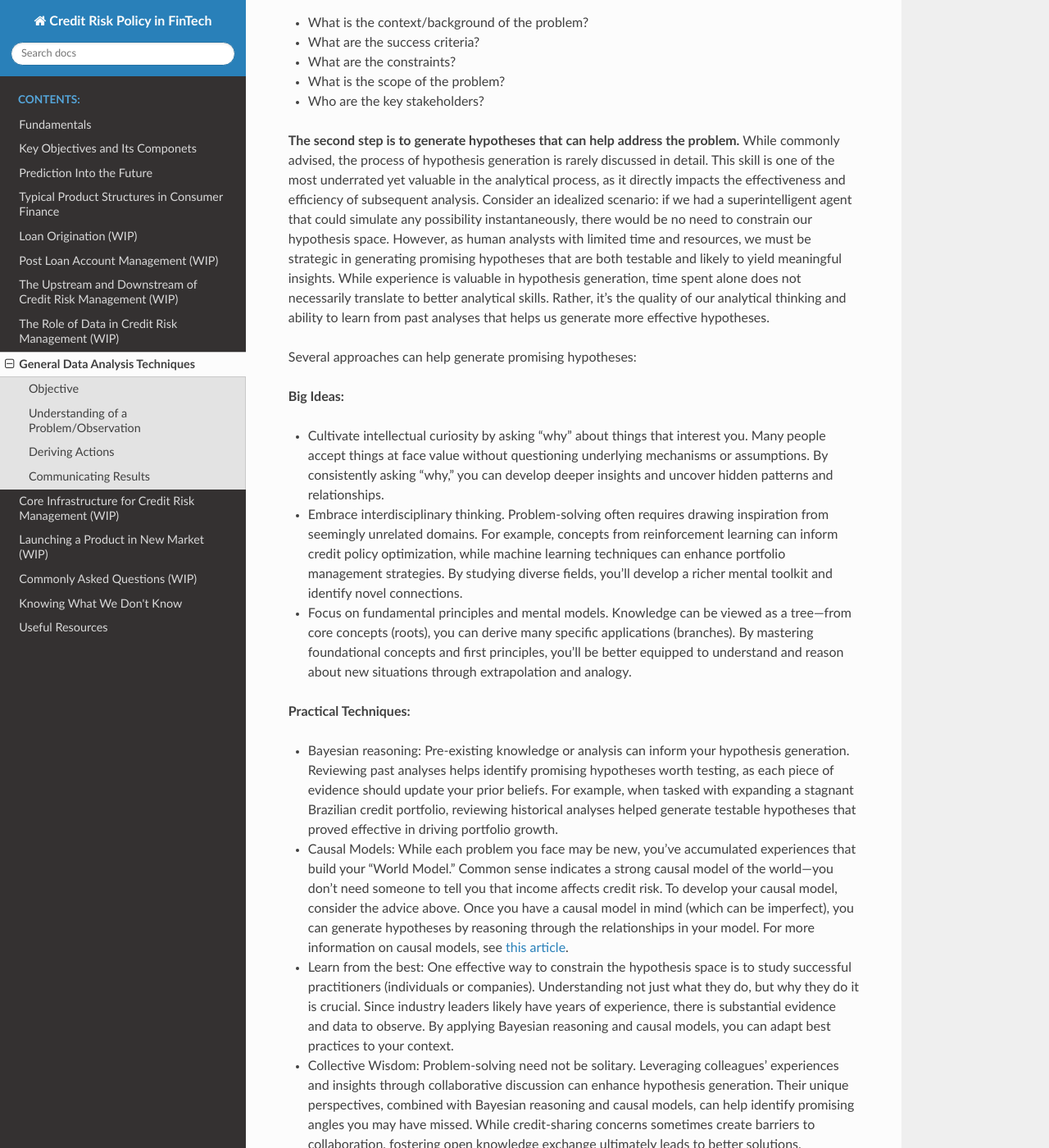
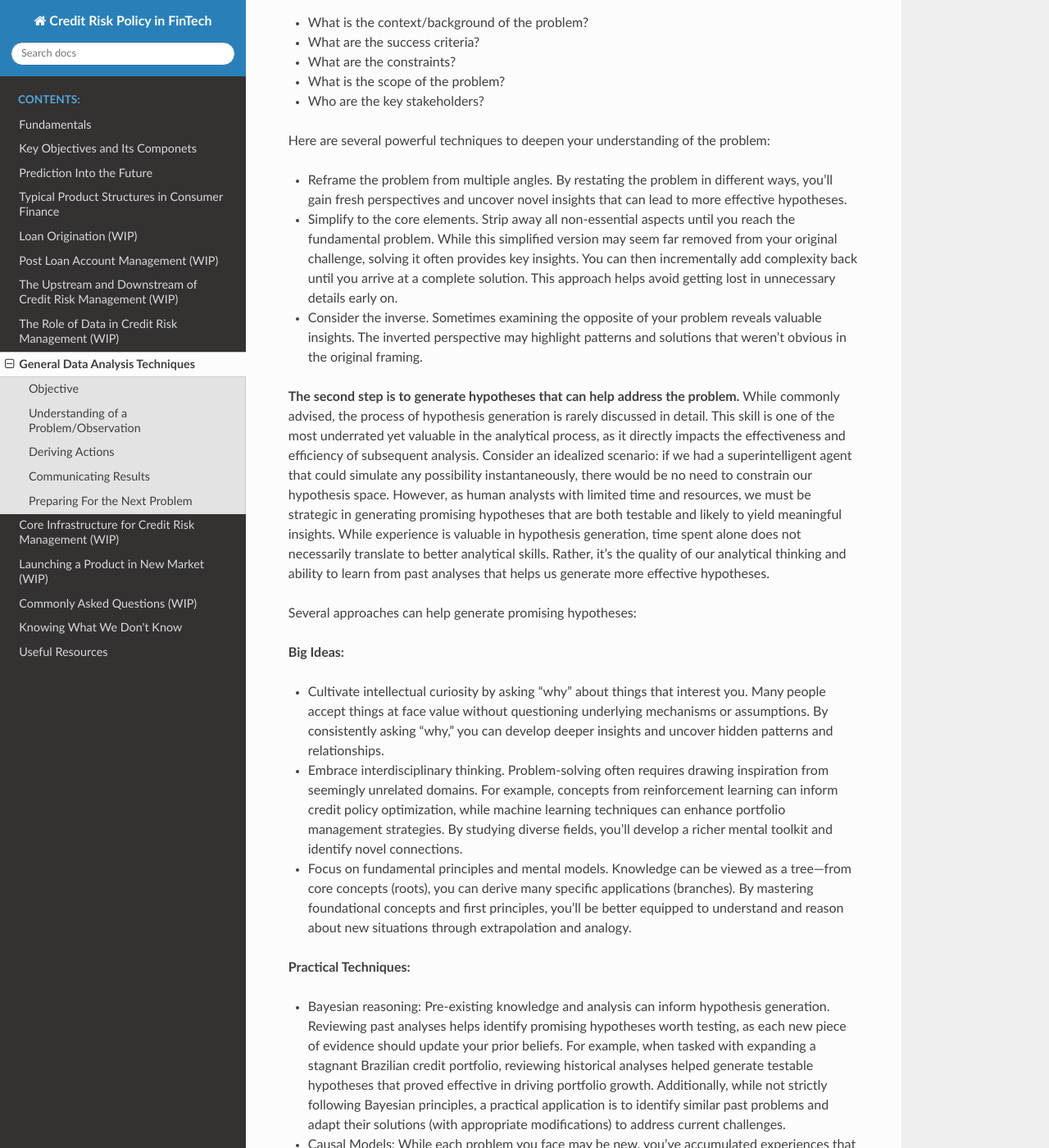
Before and after one commit to kychanbp/credit_risk_mgmt_fintech, a Sphinx documentation site: the page built from docs/source/data_analysis.md, in a window 1280 px wide and 1400 px high, scrolled down 904 px. Shown: the whole window at 82% size. Built offline with Sphinx 7.4.7 and the Read the Docs theme 3.1.0, drawn with Linux system fonts in a browser that asks for light colours; some of the changed text lies outside the part shown.

Commit message:
added more points

```diff
--- a/docs/source/data_analysis.md
+++ b/docs/source/data_analysis.md
@@ -25,6 +25,14 @@ The key questions we'll explore are:
 - What is the scope of the problem?
 - Who are the key stakeholders?
 
+Here are several powerful techniques to deepen your understanding of the problem:
+
+- Reframe the problem from multiple angles. By restating the problem in different ways, you'll gain fresh perspectives and uncover novel insights that can lead to more effective hypotheses.
+
+- Simplify to the core elements. Strip away all non-essential aspects until you reach the fundamental problem. While this simplified version may seem far removed from your original challenge, solving it often provides key insights. You can then incrementally add complexity back until you arrive at a complete solution. This approach helps avoid getting lost in unnecessary details early on.
+
+- Consider the inverse. Sometimes examining the opposite of your problem reveals valuable insights. The inverted perspective may highlight patterns and solutions that weren't obvious in the original framing.
+
 **The second step is to generate hypotheses that can help address the problem.** While commonly advised, the process of hypothesis generation is rarely discussed in detail. This skill is one of the most underrated yet valuable in the analytical process, as it directly impacts the effectiveness and efficiency of subsequent analysis. Consider an idealized scenario: if we had a superintelligent agent that could simulate any possibility instantaneously, there would be no need to constrain our hypothesis space. However, as human analysts with limited time and resources, we must be strategic in generating promising hypotheses that are both testable and likely to yield meaningful insights. While experience is valuable in hypothesis generation, time spent alone does not necessarily translate to better analytical skills. Rather, it's the quality of our analytical thinking and ability to learn from past analyses that helps us generate more effective hypotheses.
 
 Several approaches can help generate promising hypotheses:
@@ -37,7 +45,7 @@ Several approaches can help generate promising hypotheses:
 
 **Practical Techniques:**
 
-- Bayesian reasoning: Pre-existing knowledge or analysis can inform your hypothesis generation. Reviewing past analyses helps identify promising hypotheses worth testing, as each piece of evidence should update your prior beliefs. For example, when tasked with expanding a stagnant Brazilian credit portfolio, reviewing historical analyses helped generate testable hypotheses that proved effective in driving portfolio growth.
+- Bayesian reasoning: Pre-existing knowledge and analysis can inform hypothesis generation. Reviewing past analyses helps identify promising hypotheses worth testing, as each new piece of evidence should update your prior beliefs. For example, when tasked with expanding a stagnant Brazilian credit portfolio, reviewing historical analyses helped generate testable hypotheses that proved effective in driving portfolio growth. Additionally, while not strictly following Bayesian principles, a practical application is to identify similar past problems and adapt their solutions (with appropriate modifications) to address current challenges.
 - Causal Models: While each problem you face may be new, you've accumulated experiences that build your "World Model." Common sense indicates a strong causal model of the world—you don't need someone to tell you that income affects credit risk. To develop your causal model, consider the advice above. Once you have a causal model in mind (which can be imperfect), you can generate hypotheses by reasoning through the relationships in your model. For more information on causal models, see [this article](../prediction/intervention_response).
 - Learn from the best: One effective way to constrain the hypothesis space is to study successful practitioners (individuals or companies). Understanding not just what they do, but why they do it is crucial. Since industry leaders likely have years of experience, there is substantial evidence and data to observe. By applying Bayesian reasoning and causal models, you can adapt best practices to your context.
 - Collective Wisdom: Problem-solving need not be solitary. Leveraging colleagues' experiences and insights through collaborative discussion can enhance hypothesis generation. Their unique perspectives, combined with Bayesian reasoning and causal models, can help identify promising angles you may have missed. While credit-sharing concerns sometimes create barriers to collaboration, fostering open knowledge exchange ultimately leads to better solutions.
@@ -83,3 +91,15 @@ Consider these tips for effectively communicating analytical findings:
 - Practice active listening during presentation to gauge understanding and adjust as needed
 
 The goal is not just sharing information, but driving understanding and action. By following these principles, you can more effectively translate complex analyses into clear, actionable insights for stakeholders.
+
+## Preparing For the Next Problem
+
+After solving each problem, it's valuable to engage in deliberate reflection on your analytical process. Consider:
+
+- Which techniques and approaches proved most effective?
+- What methods were less successful or could be improved?
+- What key learnings can be generalized and applied to future challenges?
+- How might you adapt successful techniques for different problem contexts?
+- What new skills or knowledge gaps were revealed that you should develop?
+
+This reflective practice helps build your analytical toolkit over time, making you more effective at tackling future problems. Document these insights to create a personal knowledge base that you can reference when approaching new challenges.
```
